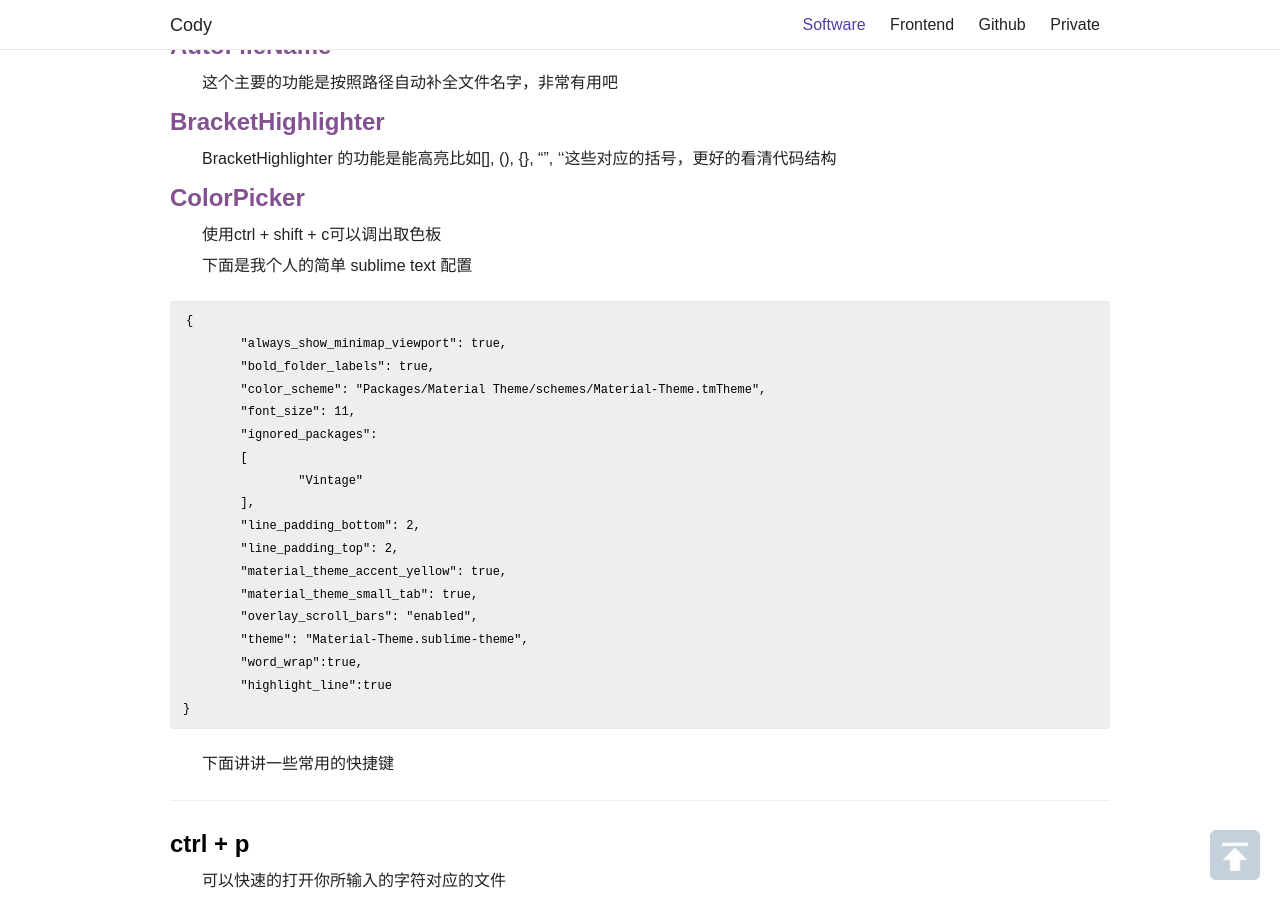
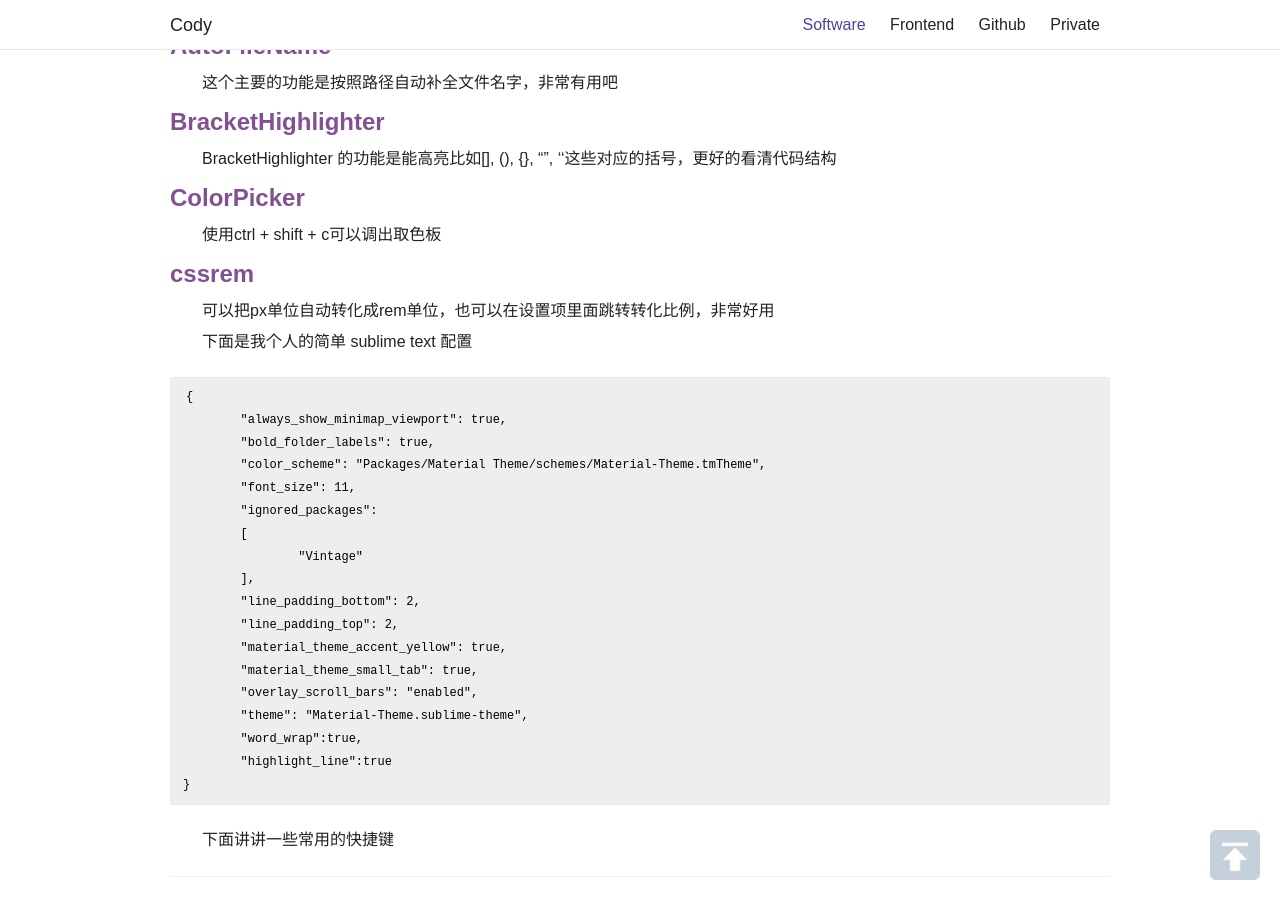
Before and after one commit to cody1991/cody1991.github.io, a Jekyll site: the page built from _posts/2015-12-15-sublime-text-guide.markdown, in a window 1280 px wide and 900 px high, scrolled down 2087 px. Built offline with Jekyll 4.4.1, drawn with Linux system fonts in a browser that asks for light colours; nearby versions of some CDN libraries; comment, search, counter and statistics services are not loaded.

Commit message:
修改部分日志

```diff
--- a/_posts/2015-12-15-start-mobile-front-end.markdown
+++ b/_posts/2015-12-15-start-mobile-front-end.markdown
@@ -1,6 +1,6 @@
 ---
 layout: post
-title:  "start mobile front end"
+title:  "Start mobile front end"
 date:   2015-12-15 17:46:00
 category: frontend
 ---
--- a/_posts/2015-12-15-sublime-text-guide.markdown
+++ b/_posts/2015-12-15-sublime-text-guide.markdown
@@ -68,6 +68,10 @@ BracketHighlighter 的功能是能高亮比如[], (), {}, "", ''这些对应的
 
 使用ctrl + shift + c可以调出取色板
 
+##[cssrem](https://github.com/flashlizi/cssrem)
+
+可以把px单位自动转化成rem单位，也可以在设置项里面跳转转化比例，非常好用
+
 下面是我个人的简单 sublime text 配置
 
 	{
```
